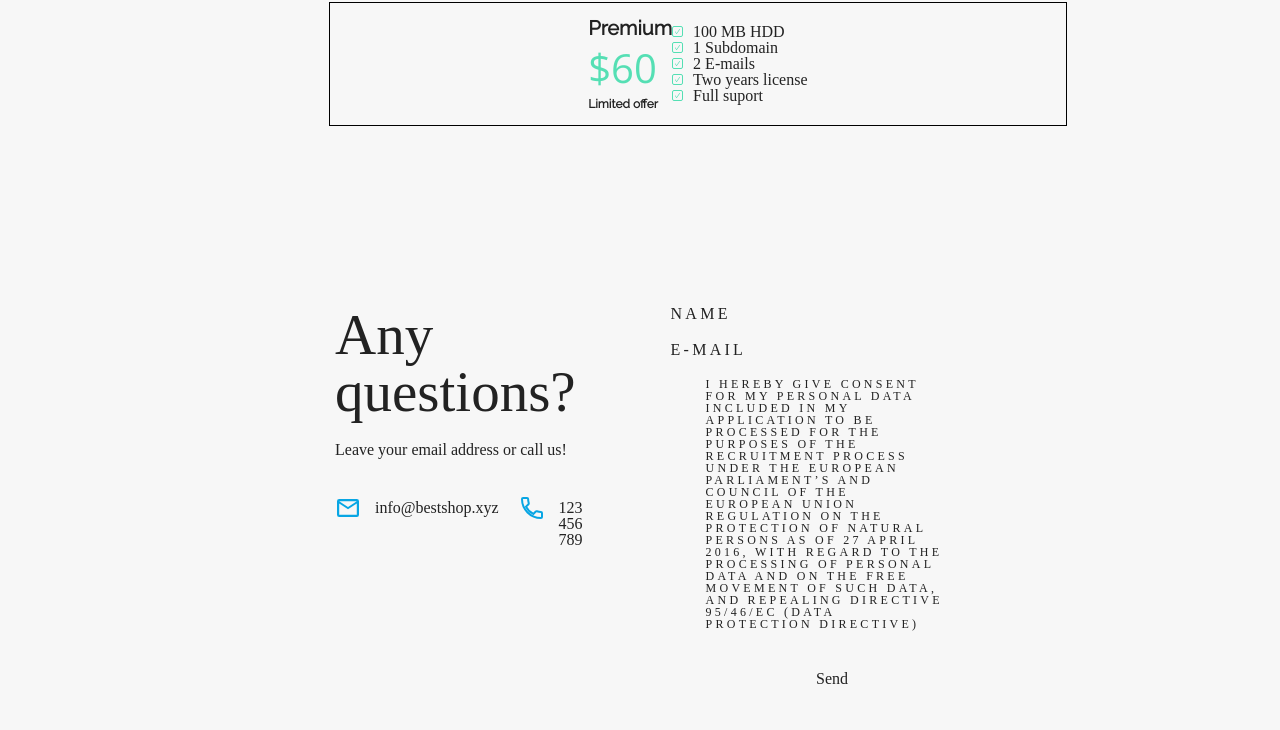
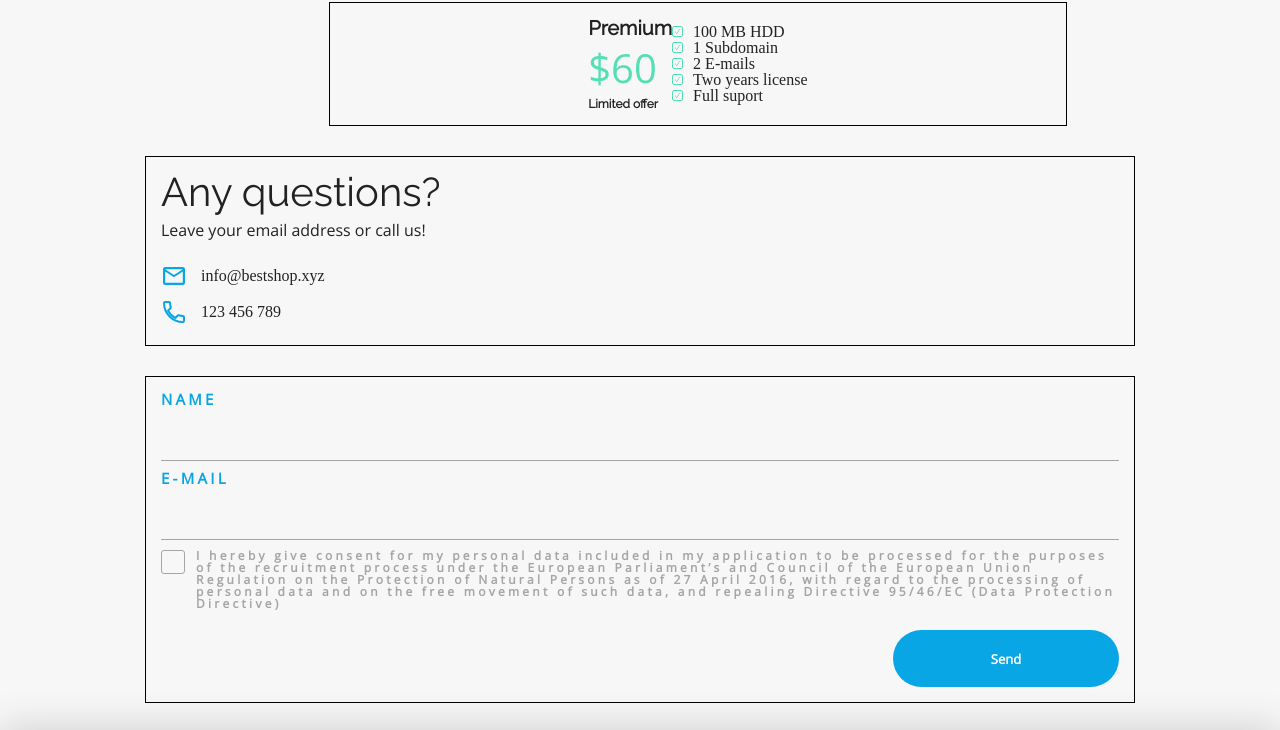
Before and after one commit to RaQ13/bestshop, a plain HTML site: page index.html in a window 1280 px wide. Shown: the part 1681-2411 px from the top of the page. Drawn offline with nearby package versions, Linux system fonts and the light colour scheme.

Commit message:
added contact section for mobile

```diff
--- a/index.html
+++ b/index.html
@@ -201,7 +201,8 @@
 </section>
 <section class="contact">
 <div class="container">
-    <div class="contact-question">
+    <div class="row">
+    <div class="contact-question col-sm-12">
         <h3>Any questions?</h3>
         <p>Leave your email address or call us!</p>
         <ul>
@@ -209,11 +210,11 @@
             <li class="phone">123 456 789</li>
         </ul>
     </div>
-    <div class="contact-form">
+    <div class="contact-form col-sm-12">
     <form>
-        <label>Name</label>
+        <label class="contact-name">Name</label>
         <input type="text">
-        <label>E-mail</label>
+        <label class="contact-email">E-mail</label>
         <input type="text">
         <label class="checkbox">
         <input type="checkbox">
@@ -225,10 +226,11 @@
             free movement of such data, and repealing
             Directive 95/46/EC (Data Protection Directive)
         </label>
-        <div class="send-container">
+        <div class="send-button">
         <button>Send</button>
         </div>
     </form>
+    </div>
     </div>
 </div>
 </section>
--- a/scss/elements/contact.scss
+++ b/scss/elements/contact.scss
@@ -1,74 +1,62 @@
-.contact {
-  background-color: var(--color-white);
-  padding-top: 150px;
+
+@media (max-width: $mobile) {
+
 }
-.contact .container {
-  width: 50%;
-  height: 500px;
-  display: flex;
-  justify-content: space-between;
-  align-items: center;
+
+
+.contact-question {
+  h3 {
+    font-size: 40px;
+    font-family: $raleway-font;
   }
-.contact-question, .contact-form {
-  width: 45%;
-  height: 100%;
-  display: flex;
-  justify-content: flex-start;
-  flex-direction: column;
+  p {
+    margin-top: 10px;
+    font-family: $open-sans-font;
   }
-.contact-question h3 {
-  font-weight: normal;
-  font-size: 57px;
-  margin-bottom: 22px;
+  ul {
+    margin-top: 20px;
+    li {
+      position: relative;
+      margin-left: 40px;
+      padding: 10px 0;
     }
-.contact-question ul {
-  margin-top: 42px;
-  display: flex;
-  flex-direction: row;
-}
-.contact-question ul li {
-  padding-left: 40px;
-  font-family: var(--open-sans-font);
-  color: var(--color-gray);
-  position: relative;
-}
-.contact-question ul li:first-child{
-  margin-right: 20px;
-}
-.contact-question ul li:before, .contact-question ul .phone:before {
+    li:before {
         content: "";
         width: 27px;
         height: 27px;
         background-image: url("/assets/Mail Icon.svg");
         position: absolute;
         display: inline-block;
-  left: 0;
-  top: -5px;
+        left: -40px;
+        top: 5px;
         cursor: pointer;
     }
-.contact-question ul .phone:before {
+    .phone:before {
         background-image: url("/assets/Phone Icon.svg");
     }
-form, input {
+  }
+}
+
+.contact-form {
+  form {
+    .contact-name, .contact-email{
+      text-transform: uppercase;
+    }
+    input {
       width: 100%;
       background-color: transparent;
       border: transparent;
-  border-bottom: 1px solid var(--color-gray);
+      border-bottom: 1px solid $color-gray;
+      margin-bottom: 10px;
+      margin-top: 10px;
+      line-height: 40px;
     }
     label, input[type="checkbox"] + span {
-  font-family: var(--open-sans-font);
+      font-family: $open-sans-font;
       font-size: 15px;
-  color: var(--color-primary);
+      color: $color-primary;
       font-weight: bold;
       letter-spacing: 3.28px;
-}
-label {
-  text-transform: uppercase;
-}
-input {
-  margin-bottom: 40px;
-  margin-top: 10px;
-  line-height: 40px;
     }
     input[type="checkbox"] {
       position: absolute;
@@ -80,7 +68,7 @@ input[type="checkbox"] {
     .checkbox {
       cursor: pointer;
       display: flex;
-  color: var(--color-gray);
+      color: $color-gray;
       font-size: 12px;
       margin-bottom: 20px;
     }
@@ -88,7 +76,7 @@ input[type="checkbox"] {
       height: 24px;
       flex-shrink: 0;
       flex-basis: 24px;
-  border: 1px solid var(--color-gray);
+      border: 1px solid $color-gray;
       cursor: pointer;
       border-radius: 3px;
       margin-right: 11px;
@@ -99,21 +87,73 @@ input[type="checkbox"] {
       background-size: 70%;
       background-repeat: no-repeat;
     }
-form {
-  border: none;
-}
-.send-container {
-  width: 100%;
+    .send-button {
       display: flex;
       justify-content: flex-end;
-  flex-direction: row;
-}
       button {
         width: 226px;
         height: 57px;
         border-radius: 50px;
-  background-color: var(--color-primary);
+        background-color: $color-primary;
         border: none;
-  font: normal normal bold 13px var(--open-sans-font);
-  color: var(--color-white);
+        font: normal normal bold 13px $open-sans-font;
+        color: $color-white;
       }
+    }
+  }
+}
+
+
+
+
+
+
+
+
+//input[type="checkbox"] {
+//  position: absolute;
+//  opacity: 0;
+//  cursor: pointer;
+//  height: 0;
+//  width: 0;
+//}
+//.checkbox {
+//  cursor: pointer;
+//  display: flex;
+//  color: var(--color-gray);
+//  font-size: 12px;
+//  margin-bottom: 20px;
+//}
+//.checkbox span {
+//  height: 24px;
+//  flex-shrink: 0;
+//  flex-basis: 24px;
+//  border: 1px solid var(--color-gray);
+//  cursor: pointer;
+//  border-radius: 3px;
+//  margin-right: 11px;
+//}
+//.checkbox input:checked + span {
+//  background-image: url("/assets/Checkmark.svg");
+//  background-position: center;
+//  background-size: 70%;
+//  background-repeat: no-repeat;
+//}
+//form {
+//  border: none;
+//}
+//.send-container {
+//  width: 100%;
+//  display: flex;
+//  justify-content: flex-end;
+//  flex-direction: row;
+//}
+//button {
+//  width: 226px;
+//  height: 57px;
+//  border-radius: 50px;
+//  background-color: var(--color-primary);
+//  border: none;
+//  font: normal normal bold 13px var(--open-sans-font);
+//  color: var(--color-white);
+//}
```
Also changed, not shown: css/main.css, 1 other file. Lines whose indentation alone changed are shown as unchanged.
